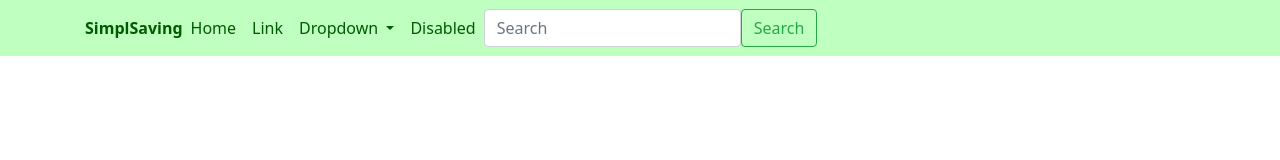
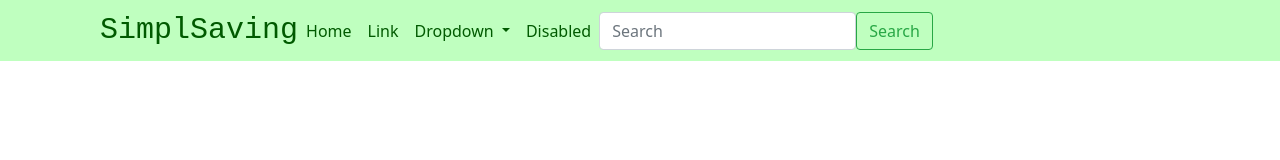
Before and after one commit to wandereryiu/1800_202510_DTC10, a plain HTML site: page index.html in a window 1280 px wide. Drawn offline with nearby package versions, Linux system fonts and the light colour scheme.

Commit message:
Add formatting in navbar

```diff
--- a/index.html
+++ b/index.html
@@ -8,17 +8,14 @@
     <meta charset="utf-8">
     <meta name="viewport" content="width=device-width, initial-scale=1">
 
-    <link rel="stylesheet" href="https://cdn.jsdelivr.net/npm/bootstrap@4.4.1/dist/css/bootstrap.min.css"
-        integrity="sha384-Vkoo8x4CGsO3+Hhxv8T/Q5PaXtkKtu6ug5TOeNV6gBiFeWPGFN9MuhOf23Q9Ifjh" crossorigin="anonymous">
-    <link rel="stylesheet" href="./styles/style.css">
     <script src="https://cdn.jsdelivr.net/npm/bootstrap@4.4.1/dist/js/bootstrap.min.js"
         integrity="sha384-wfSDF2E50Y2D1uUdj0O3uMBJnjuUD4Ih7YwaYd1iqfktj0Uod8GCExl3Og8ifwB6"
         crossorigin="anonymous"></script>
 
-    <!-- Other libraries go here -->
 
-    <!-- Link to styles of your own -->
-    <!-- <link rel="stylesheet" href="./styles/style.css"> -->
+    <link rel="stylesheet" href="https://cdn.jsdelivr.net/npm/bootstrap@4.4.1/dist/css/bootstrap.min.css"
+        integrity="sha384-Vkoo8x4CGsO3+Hhxv8T/Q5PaXtkKtu6ug5TOeNV6gBiFeWPGFN9MuhOf23Q9Ifjh" crossorigin="anonymous">
+    <link rel="stylesheet" href="./styles/style.css">
 
 </head>
 
--- a/styles/style.css
+++ b/styles/style.css
@@ -9,9 +9,15 @@ body {
 }
 
 .SimplSaving {
+    pointer-events: none;
+    text-align: left;
+    padding-left: 15px;
+    font-family: "Brush Script MT", monospace;
+    font-size: 30px;
+    font-weight: 500;
     color: #005a00;
-    font-weight: bold;
 }
+
 
 .navbar {
     background-color: #bfffbf;
```
